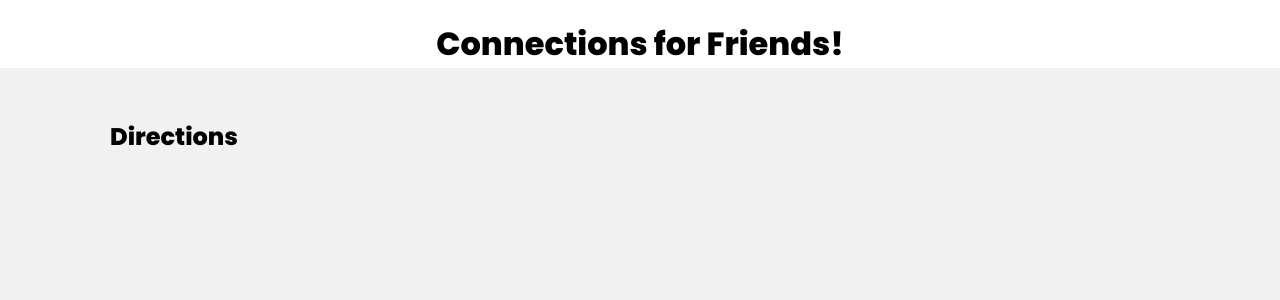
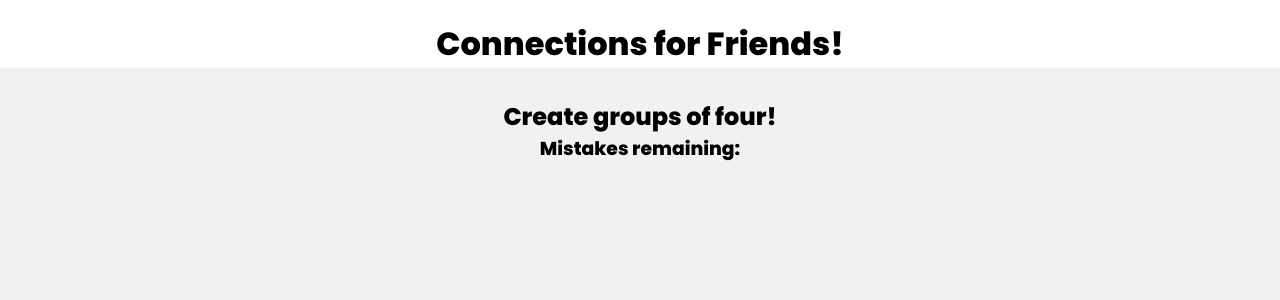
Before and after one commit to hmanian/connections-for-friends, a React (Create React App) app in the folder client/: page / in a window 1280 px wide. Shown: the top 300 px of the page. Built offline with nearby package versions, Linux system fonts and the light colour scheme.

Commit message:
added play game stuff

```diff
--- a/client/src/App.js
+++ b/client/src/App.js
@@ -3,6 +3,7 @@ import {BrowserRouter, Routes, Route } from 'react-router-dom'
 import Create from "./components/create";
 import Navbar from './components/navbar'
 import CreateGame from './pages/createGame'
+import PlayGame from './pages/playGame'
 
 const App = () => {
   return (
@@ -13,7 +14,7 @@ const App = () => {
           <Routes>
             <Route
               path="/"
-              element={<CreateGame />}
+              element={<PlayGame />}
             />
           </Routes>
         </div>
--- a/client/src/index.css
+++ b/client/src/index.css
@@ -37,3 +37,10 @@ header a {
   text-align: center;
   margin-top: -20px;
 }
+
+
+.PlayerDirections {
+  text-align: center;
+  margin-top: -20px;
+  margin-right: 100px;
+}
--- /dev/null
+++ b/client/src/pages/playGame.js
@@ -0,0 +1,14 @@
+const PlayGame = () => {
+    return (
+        <div>
+        <div className="PlayerDirections">
+            <h2>Create groups of four!</h2>
+        </div>
+        <div className="PlayerDirections">
+            <h3>Mistakes remaining: </h3>
+        </div>
+        </div>
+    )
+}
+
+export default PlayGame
```
